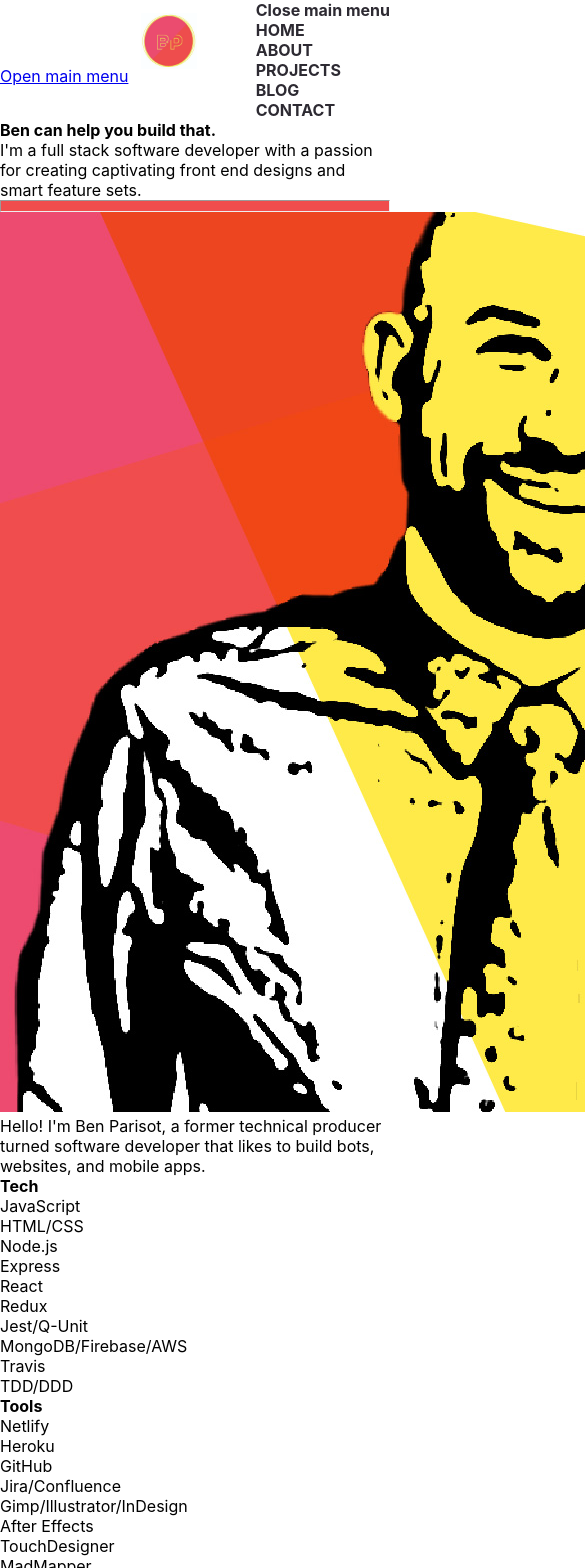
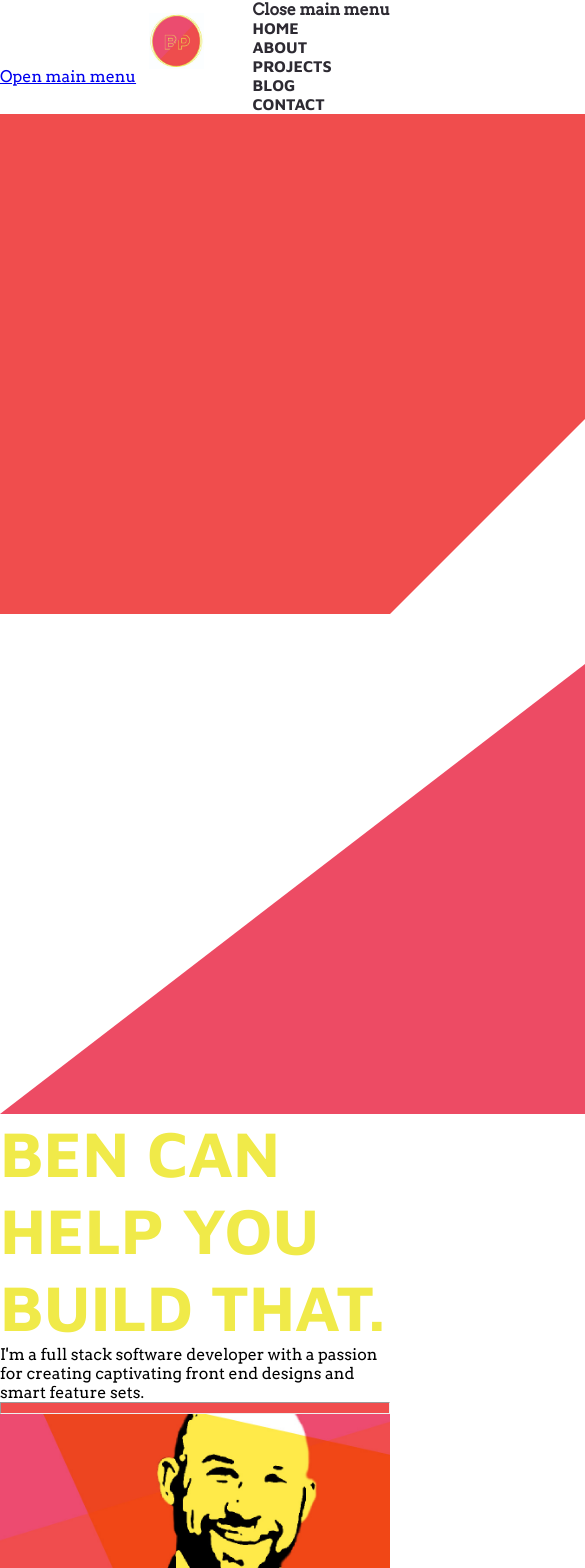
Before and after one commit to BenParisot/portfolio-site, a React (Create React App) app: page / in a window 390 px wide. Shown: the top 1568 px of the page, 585 px wide, since content can reach past the window. Built offline with nearby package versions, Linux system fonts and the light colour scheme.

Commit message:
style contact area mobile

```diff
--- a/src/App.css
+++ b/src/App.css
@@ -2,6 +2,17 @@
 * {
   margin: 0;
   padding: 0;
+  font-family: 'Arvo', serif;
+}
+
+h1, h2 {
+  font-family: 'Maven Pro', sans-serif;
+  text-transform: uppercase;
+}
+
+h1 {
+  color: #f0ea49;
+  font-size: 4.0625rem;
 }
 
 /* header */
@@ -29,12 +40,58 @@ header nav a {
   text-decoration: none;
   color: #2D2A32;
   font-weight: bold;
+  font-family: 'Maven Pro', sans-serif;
 }
 
 .social-links {
   display: none;
 }
 
+/* hero */
+
+.triangle-topleft {
+  width: 100%;
+  height: 0;
+  border-top: 500px solid #f04d4d;
+  border-right: 500px solid transparent;
+}
+
+.triangle-bottomright {
+  width: 100%;
+  height: 0;
+  border-bottom: 500px solid #ed4b64;
+  border-left: 650px solid transparent;
+}
+
+/* about */
+
+.about img {
+  width: 100%;
+}
+
+/* contact */
+.contact {
+  margin: 2.5rem 0rem;
+  padding: 0 .8rem;
+}
+
+.contact-info {
+  margin: 1rem 0 0 2rem;
+}
+
+.contact-info a {
+  color: #2d2a32;
+}
+
+.contact-info a:hover {
+  color: #f26639;
+}
+
+.contact-method {
+  font-weight: bold;
+  color: #ed4b64;
+  text-transform: uppercase;
+}
 
 /* footer */
 
@@ -50,4 +107,5 @@ footer a {
   text-decoration: none;
   text-transform: uppercase;
   font-weight: bold;
+  font-family: 'Maven Pro', sans-serif;
 }
```
